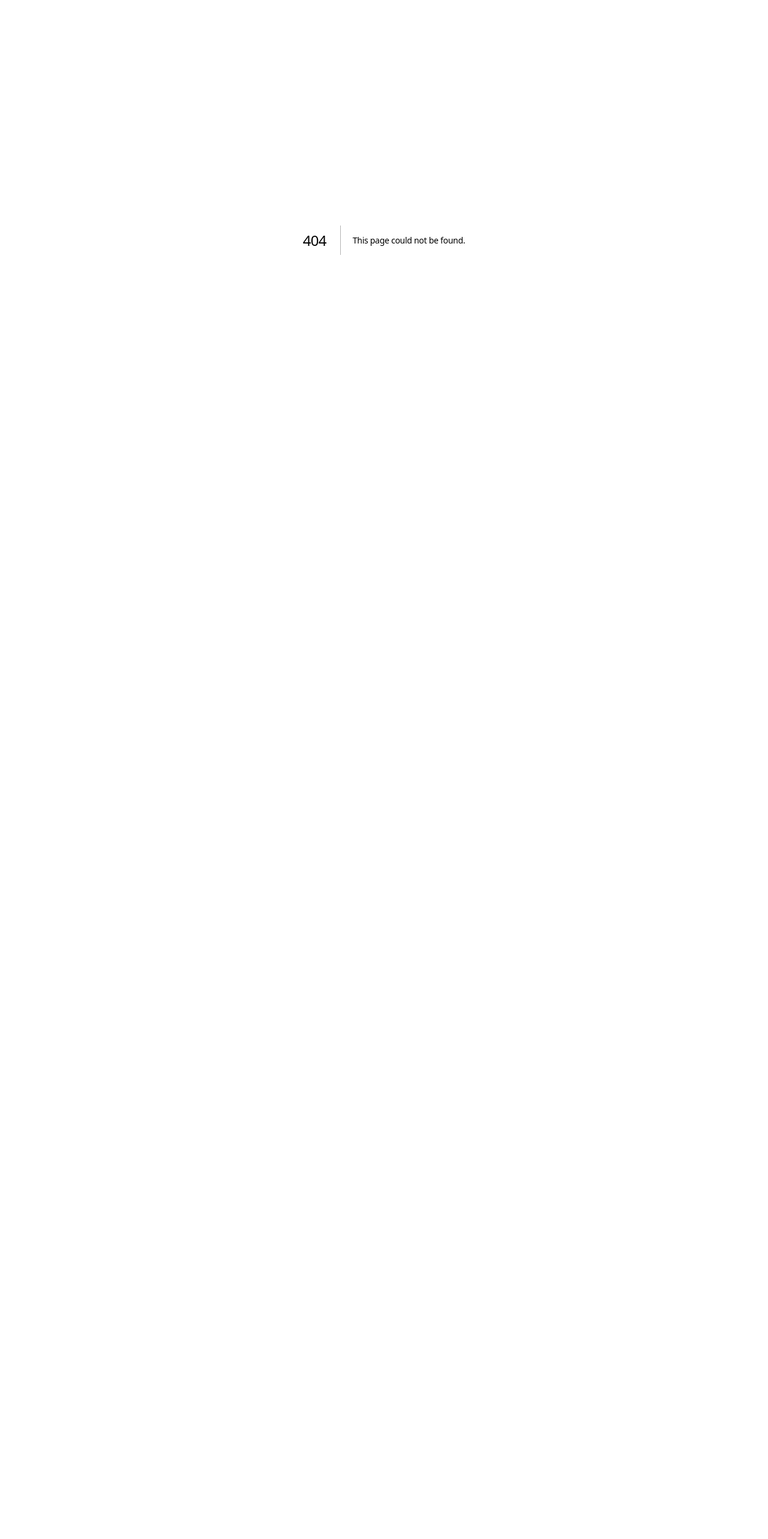
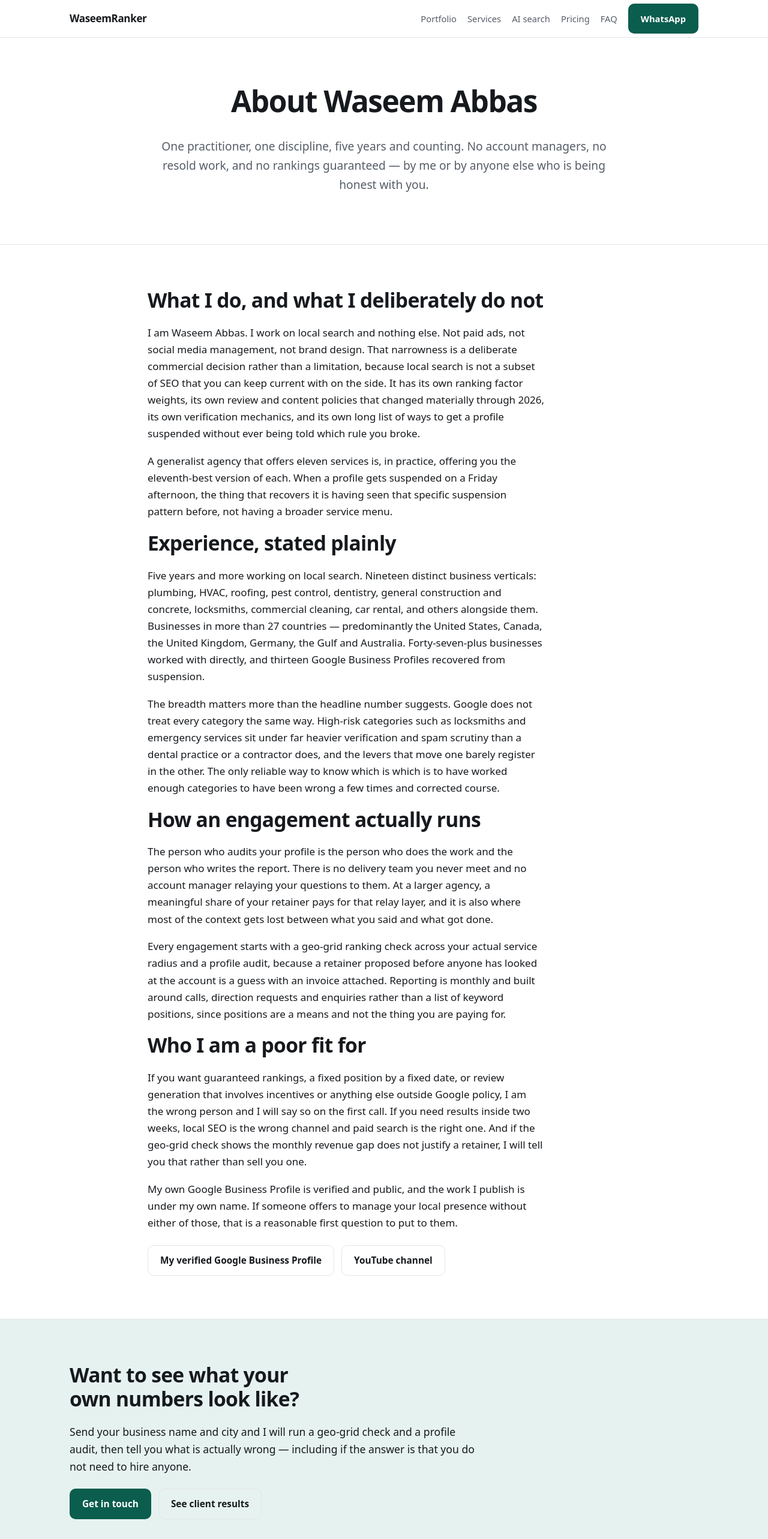
Before and after one commit to abbasid9276-spec/waseem-local-seo, a Next.js app: page /about in a window 1280 px wide. Before the commit this address had no page. Shown: the top 2566 px of the page at 60% size. Before the commit the page ends 800 px from the top, so only its background shows below. Built offline with nearby package versions, Linux system fonts and the light colour scheme.

Commit message:
Add About page

```diff
--- /dev/null
+++ b/app/about/page.js
@@ -0,0 +1,177 @@
+import Header from "../../components/Header";
+import Footer from "../../components/Footer";
+import { site } from "../../lib/site";
+
+export const metadata = {
+  title: "About Waseem Abbas | WaseemRanker",
+  description:
+    "Who I am, how I work, which business categories I have the most experience in, and what you are actually buying when you hire a single practitioner instead of an agency.",
+  alternates: { canonical: "/about" },
+  openGraph: {
+    type: "profile",
+    url: `${site.url}/about`,
+    title: "About Waseem Abbas | WaseemRanker",
+    description:
+      "Five years in local search across 19 business verticals and 27+ countries. How I work, and who I am a bad fit for.",
+  },
+};
+
+function schema() {
+  const url = `${site.url}/about`;
+  return {
+    "@context": "https://schema.org",
+    "@graph": [
+      {
+        "@type": "AboutPage",
+        "@id": `${url}#page`,
+        url,
+        name: "About Waseem Abbas",
+        mainEntity: { "@id": `${site.url}/#person` },
+      },
+      {
+        "@type": "BreadcrumbList",
+        "@id": `${url}#breadcrumb`,
+        itemListElement: [
+          { "@type": "ListItem", position: 1, name: "Home", item: site.url },
+          { "@type": "ListItem", position: 2, name: "About", item: url },
+        ],
+      },
+    ],
+  };
+}
+
+export default function About() {
+  return (
+    <>
+      <script
+        type="application/ld+json"
+        dangerouslySetInnerHTML={{ __html: JSON.stringify(schema()) }}
+      />
+      <Header />
+      <main>
+        <section className="hero hero-center">
+          <div className="wrap">
+            <h1>About Waseem Abbas</h1>
+            <p className="lede">
+              One practitioner, one discipline, five years and counting. No account
+              managers, no resold work, and no rankings guaranteed — by me or by anyone
+              else who is being honest with you.
+            </p>
+          </div>
+        </section>
+
+        <section>
+          <div className="wrap" style={{ maxWidth: "820px" }}>
+            <h2>What I do, and what I deliberately do not</h2>
+            <p>
+              I am {site.name}. I work on local search and nothing else. Not paid ads,
+              not social media management, not brand design. That narrowness is a
+              deliberate commercial decision rather than a limitation, because local
+              search is not a subset of SEO that you can keep current with on the side.
+              It has its own ranking factor weights, its own review and content policies
+              that changed materially through 2026, its own verification mechanics, and
+              its own long list of ways to get a profile suspended without ever being
+              told which rule you broke.
+            </p>
+            <p>
+              A generalist agency that offers eleven services is, in practice, offering
+              you the eleventh-best version of each. When a profile gets suspended on a
+              Friday afternoon, the thing that recovers it is having seen that specific
+              suspension pattern before, not having a broader service menu.
+            </p>
+
+            <h2>Experience, stated plainly</h2>
+            <p>
+              Five years and more working on local search. Nineteen distinct business
+              verticals: plumbing, HVAC, roofing, pest control, dentistry, general
+              construction and concrete, locksmiths, commercial cleaning, car rental, and
+              others alongside them. Businesses in more than 27 countries — predominantly
+              the United States, Canada, the United Kingdom, Germany, the Gulf and
+              Australia. Forty-seven-plus businesses worked with directly, and thirteen
+              Google Business Profiles recovered from suspension.
+            </p>
+            <p>
+              The breadth matters more than the headline number suggests. Google does not
+              treat every category the same way. High-risk categories such as locksmiths
+              and emergency services sit under far heavier verification and spam scrutiny
+              than a dental practice or a contractor does, and the levers that move one
+              barely register in the other. The only reliable way to know which is which
+              is to have worked enough categories to have been wrong a few times and
+              corrected course.
+            </p>
+
+            <h2>How an engagement actually runs</h2>
+            <p>
+              The person who audits your profile is the person who does the work and the
+              person who writes the report. There is no delivery team you never meet and
+              no account manager relaying your questions to them. At a larger agency, a
+              meaningful share of your retainer pays for that relay layer, and it is also
+              where most of the context gets lost between what you said and what got
+              done.
+            </p>
+            <p>
+              Every engagement starts with a geo-grid ranking check across your actual
+              service radius and a profile audit, because a retainer proposed before
+              anyone has looked at the account is a guess with an invoice attached.
+              Reporting is monthly and built around calls, direction requests and
+              enquiries rather than a list of keyword positions, since positions are a
+              means and not the thing you are paying for.
+            </p>
+
+            <h2>Who I am a poor fit for</h2>
+            <p>
+              If you want guaranteed rankings, a fixed position by a fixed date, or
+              review generation that involves incentives or anything else outside Google
+              policy, I am the wrong person and I will say so on the first call. If you
+              need results inside two weeks, local SEO is the wrong channel and paid
+              search is the right one. And if the geo-grid check shows the monthly revenue
+              gap does not justify a retainer, I will tell you that rather than sell you
+              one.
+            </p>
+            <p>
+              My own Google Business Profile is verified and public, and the work I
+              publish is under my own name. If someone offers to manage your local
+              presence without either of those, that is a reasonable first question to
+              put to them.
+            </p>
+
+            <div className="btn-row">
+              <a
+                className="btn btn-ghost"
+                href="https://share.google/OmLjd0rubKADBailS"
+                target="_blank"
+                rel="noopener"
+              >
+                My verified Google Business Profile
+              </a>
+              <a
+                className="btn btn-ghost"
+                href="https://www.youtube.com/@WaseemAbbasseo"
+                target="_blank"
+                rel="noopener"
+              >
+                YouTube channel
+              </a>
+            </div>
+          </div>
+        </section>
+
+        <section className="cta-band">
+          <div className="wrap">
+            <h2>Want to see what your own numbers look like?</h2>
+            <p style={{ fontSize: "1.1rem" }}>
+              Send your business name and city and I will run a geo-grid check and a
+              profile audit, then tell you what is actually wrong — including if the
+              answer is that you do not need to hire anyone.
+            </p>
+            <div className="btn-row">
+              <a className="btn btn-primary" href="/contact">Get in touch</a>
+              <a className="btn btn-ghost" href="/portfolio">See client results</a>
+            </div>
+          </div>
+        </section>
+      </main>
+      <Footer />
+    </>
+  );
+}
```
